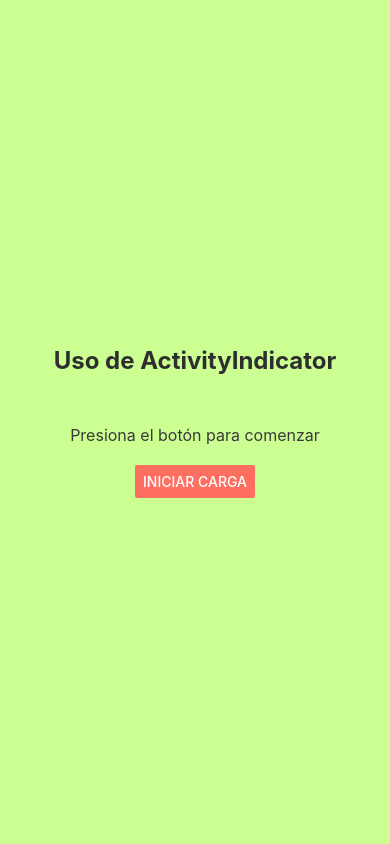
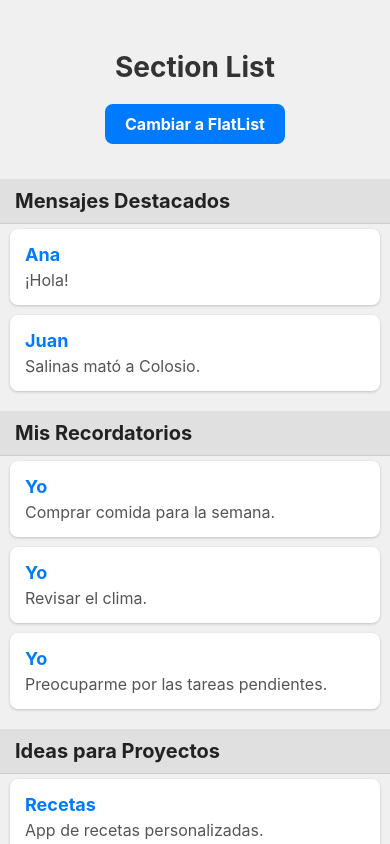
Before and after one commit to Estrella1709/PM192, a React Native app in the folder my-blank/: screen / in a window 390 px wide. Built offline with nearby package versions, Linux system fonts and the light colour scheme.

Commit message:
Practica 13 - List

```diff
--- a/my-blank/App.js
+++ b/my-blank/App.js
@@ -1,62 +1,168 @@
-import { StatusBar } from 'expo-status-bar';
-import React, { useState, useEffect } from 'react';
-import { StyleSheet, Text, View, ScrollView, TextInput, TouchableOpacity, Button, ActivityIndicator} from 'react-native';
-
-const IndicadorCarga=({color,size})=>{
-  return <ActivityIndicator style={styles.indicador} color={color} size={size}/>
-}
+import React, { useState } from 'react';
+import { StyleSheet, Text, View, SectionList, FlatList, StatusBar, TouchableOpacity } from 'react-native';
 
 export default function App() {
 
-  const[cargando, setCargando]= useState(false);
+  const [showFlatList, setShowFlatList] = useState(false);
 
-  const iniciarCarga=()=>{
-    setCargando(true);
-    setTimeout(()=>{
-        setCargando(false)
-      }, 10000)
-  }
+  const [datosSeccionados, setDatosSeccionados] = useState([
+    {
+      title: 'Mensajes Destacados',
+      data: [
+        { id: '1', nombre: 'Ana', mensaje: '¡Hola!' },
+        { id: '2', nombre: 'Juan', mensaje: 'Salinas mató a Colosio.' },
+      ],
+    },
+    {
+      title: 'Mis Recordatorios',
+      data: [
+        { id: '3', nombre: 'Yo', mensaje: 'Comprar comida para la semana.' },
+        { id: '4', nombre: 'Yo', mensaje: 'Revisar el clima.' },
+        { id: '5', nombre: 'Yo', mensaje: 'Preocuparme por las tareas pendientes.' },
+      ],
+    },
+    {
+      title: 'Ideas para Proyectos',
+      data: [
+        { id: '6', nombre: 'Recetas', mensaje: 'App de recetas personalizadas.' },
+        { id: '7', nombre: 'Copia de notion', mensaje: 'Un rastreador de hábitos diario.' },
+      ],
+    },
+  ]);
+
+  const [datosFlatList, setDatosFlatList] = useState([
+    { id: '1', nombre: 'María', mensaje: 'Buenos días a todos' },
+    { id: '2', nombre: 'Pedro', mensaje: 'Recordar la junta de mañana' },
+    { id: '3', nombre: 'Luis', mensaje: 'Enviar el reporte semanal' },
+    { id: '4', nombre: 'Carmen', mensaje: 'Revisar las tareas pendientes' },
+    { id: '5', nombre: 'Roberto', mensaje: 'Actualizar la documentación' },
+    { id: '6', nombre: 'Sofia', mensaje: 'Preparar presentación' },
+  ]);
+
+  // Función para renderizar cada item individual
+  const renderItem = ({ item }) => (
+    <View style={styles.itemCard}>
+      <Text style={styles.itemNombre}>{item.nombre}</Text>
+      <Text style={styles.itemMensaje}>{item.mensaje}</Text>
+    </View>
+  );
 
   return (
     <View style={styles.container}>
-      <Text style={styles.textoPrincipal}>Uso de ActivityIndicator</Text>
+      {/* Barra de estado del dispositivo */}
+      <StatusBar barStyle="dark-content" />
 
-      {cargando ? (
-        <IndicadorCarga color="deepskyblue" size="large"/>
-      ):(
-        <Text style={styles.textoSecundario}>Presiona el botón para comenzar</Text>
+      {/* Título dinámico que cambia según el tipo de lista */}
+      <Text style={styles.titulo}>{showFlatList ? 'Flat List' : 'Section List'}</Text>
+
+      {/* Botón para alternar entre SectionList y FlatList */}
+      <TouchableOpacity
+        style={styles.switchButton}
+        onPress={() => setShowFlatList(!showFlatList)}
+      >
+        <Text style={styles.switchButtonText}>
+          Cambiar a {showFlatList ? 'SectionList' : 'FlatList'}
+        </Text>
+      </TouchableOpacity>
+
+      {/* Renderizado condicional: muestra FlatList o SectionList según el estado */}
+      {showFlatList ? (
+        <FlatList
+          data={datosFlatList}                    // Datos a mostrar
+          keyExtractor={(item) => item.id}        // keyExtractor: Función que extrae una key única de cada item para optimizar el renderizado. React Native usa estas keys para identificar qué elementos cambiaron, se agregaron o eliminaron
+          renderItem={renderItem}                 // Función para renderizar cada item
+          style={styles.list}                     // Estilos del contenedor
+          contentContainerStyle={styles.listContent} // Estilos del contenido interno
+        />
+      ) : (
+        // SectionList: lista organizada en secciones con headers
+        <SectionList
+          sections={datosSeccionados}             // Datos organizados por secciones
+          keyExtractor={(item, index) => item.id + index} // Key única por item
+          renderItem={renderItem}                 // Función para renderizar cada item
+          renderSectionHeader={({ section: { title } }) => ( // Renderiza el header de cada sección
+            <Text style={styles.sectionHeader}>{title}</Text>
+          )}
+          style={styles.list}                     // Estilos del contenedor
+          contentContainerStyle={styles.listContent} // Estilos del contenido interno
+        />
       )}
-
-      <Button title= "Iniciar Carga" onPress={iniciarCarga} color="#ff6f61"/>
-      <StatusBar style="auto"/>
-
     </View>
   );
 }
 
 const styles = StyleSheet.create({
+  // Contenedor principal de la aplicación
   container: {
     flex: 1,
-    backgroundColor: '#CCFF91',
+    backgroundColor: '#f0f0f0',
+    paddingTop: 50,
     alignItems: 'center',
-    justifyContent: 'center',
-    padding: 20
   },
-  textoPrincipal: {
-    fontSize: 24,
+  // Estilo del título principal
+  titulo: {
+    fontSize: 28,
     fontWeight: 'bold',
-    marginBottom: 30,
-    color: '#2e2e2e'
+    marginBottom: 20,
+    color: '#333',
   },
-
-  textoSecundario:{
+  // Estilo del botón para cambiar entre listas
+  switchButton: {
+    backgroundColor: '#007bff',
+    paddingHorizontal: 20,
+    paddingVertical: 10,
+    borderRadius: 8,
+    marginBottom: 20,
+  },
+  // Texto del botón de cambio
+  switchButtonText: {
+    color: '#fff',
     fontSize: 16,
-    marginVertical: 20,
-    color: '#3a3a3a',
+    fontWeight: 'bold',
   },
-
-  indicador:{
-    marginBottom: 20,
-  }
-
+  // Estilo base para ambas listas
+  list: {
+    width: '100%',
+  },
+  // Estilo del contenido interno de las listas
+  listContent: {
+    paddingBottom: 20,
+  },
+  // Estilo de los headers de sección (SectionList)
+  sectionHeader: {
+    fontSize: 20,
+    fontWeight: 'bold',
+    backgroundColor: '#e0e0e0',
+    paddingVertical: 10,
+    paddingHorizontal: 15,
+    borderBottomWidth: 1,
+    borderBottomColor: '#ccc',
+    marginTop: 15,
+    color: '#222',
+  },
+  // Estilo de cada tarjeta
+  itemCard: {
+    backgroundColor: '#fff',
+    borderRadius: 8,
+    padding: 15,
+    marginVertical: 5,
+    marginHorizontal: 10,
+    shadowColor: '#000',
+    shadowOffset: { width: 0, height: 1 },
+    shadowOpacity: 0.2,
+    shadowRadius: 3,
+    elevation: 3,
+  },
+  // Estilo del nombre en cada item
+  itemNombre: {
+    fontSize: 18,
+    fontWeight: 'bold',
+    color: '#007bff',
+    marginBottom: 5,
+  },
+  // Estilo del mensaje en cada item
+  itemMensaje: {
+    fontSize: 16,
+    color: '#555',
+  },
 });
```
